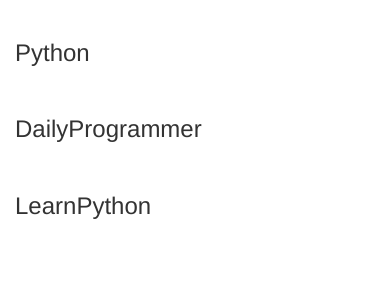
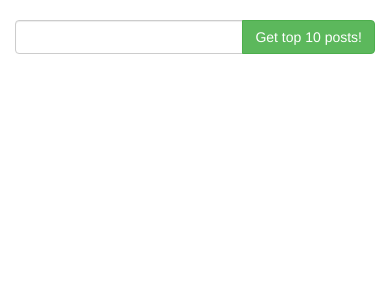
Before and after one commit to schulzsebastian/pyddit, a Flask app: page / in a window 390 px wide. Shown: the part 52-352 px from the top of the page. Run offline with Flask 2, Linux system fonts and the light colour scheme; some libraries are stand-ins or nearby versions.

Commit message:
dynamic ver

```diff
--- a/static/js/app.js
+++ b/static/js/app.js
@@ -1,31 +1,16 @@
 var vm = new Vue({
     el: "#app",
     data: {
-        python: {
-            title: 'Python',
-            data: []
-        },
-        dailyProgrammer: {
-            title: 'DailyProgrammer',
-            data: []
-        },
-        learnPython: {
-            title: 'LearnPython',
-            data: []
+        type: '',
+        subreddit: []
+    },
+    methods: {
+        getData: function(){
+            var self = this
+            this.$http.get("https://www.reddit.com/r/"+self.type+"/top.json?limit=10")
+            .then(function(resp){
+                this.subreddit = resp.data.data.children
+            })
         }
-    },
-    created: function(){
-        this.$http.get("https://www.reddit.com/r/"+this.python.title+"/top.json?limit=5")
-        .then(function(resp){
-            this.python.data = (resp.data.data.children)
-        })
-        this.$http.get("https://www.reddit.com/r/"+this.dailyProgrammer.title+"/top.json?limit=5")
-        .then(function(resp){
-            this.dailyProgrammer.data = (resp.data.data.children)
-        })
-        this.$http.get("https://www.reddit.com/r/"+this.learnPython.title+"/top.json?limit=5")
-        .then(function(resp){
-            this.learnPython.data = (resp.data.data.children)
-        })
     }
 })
--- a/static/js/components.js
+++ b/static/js/components.js
@@ -1,13 +1,11 @@
 Vue.component('articles-card', {
     props: {
-        data: Array,
-        title: String
+        data: Array
     },
     template: `
         <div class="col-md-4">
-            <h3 v-text="title"></h3><br>
             <div class="card card-block" v-for="post in data">
-                <p><span class="card-title" v-text="post.data.title"></span><br>
+                <p><b v-text="'('+post.data.ups+') '"></b><span class="card-title" v-text="post.data.title"></span><br>
                 <a class="card-link" :href="post.data.url" v-text="post.data.url.slice(0,50) + '...'"></a></p>
             </div>
         </div>
--- a/templates/index.html
+++ b/templates/index.html
@@ -16,9 +16,19 @@
         </nav>
         <div class="container" id="app">
             <div class="row">
-                <articles-card :data="python.data" :title="python.title"></articles-card>
-                <articles-card :data="dailyProgrammer.data" :title="dailyProgrammer.title"></articles-card>
-                <articles-card :data="learnPython.data" :title="learnPython.title"></articles-card>
+                <div class="col-md-5">
+                    <div class="form-group">
+                        <div class="input-group">
+                            <input type="text" class="form-control" v-model="type" v-on:keyup.enter="getData">
+                            <span class="input-group-btn">
+                                <button class="btn btn-success" v-on:click="getData">Get top 10 posts!</button>
+                            </span>
+                        </div>
+                    </div>
+                </div>
+            </div>
+            <div class="row">
+                <articles-card :data="subreddit"></articles-card>
             </div>
         </div>
         <script src="{{ url_for('static', filename='node_modules/vue/dist/vue.js') }}"></script>
```
